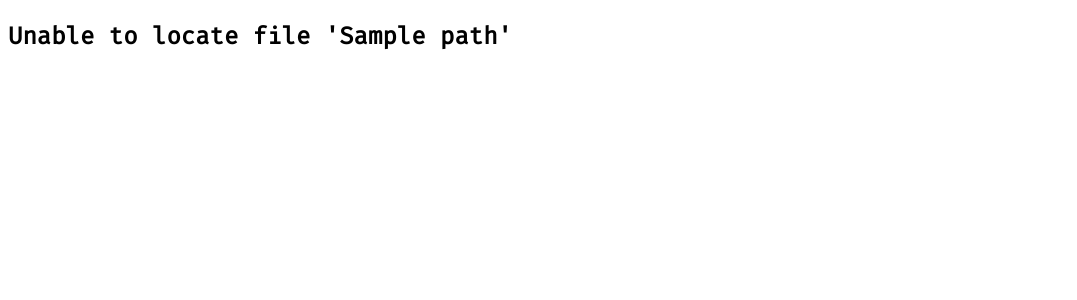
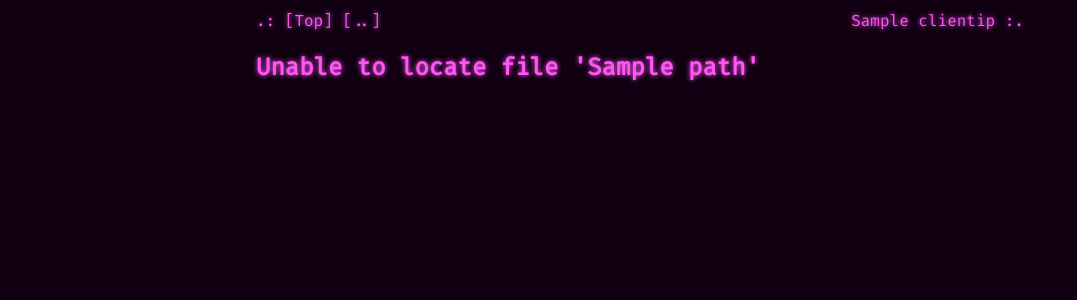
Before and after one commit to d3npa/universe2, a Flask app: template templates/error404.jinja in a window 1280 px wide. Shown: the top 300 px of the page, without its empty margins (0-1077 px from the left). Run offline with Flask 2, Linux system fonts and the light colour scheme; the template is opened without the code that fills it: most values are stand-ins (such as "Sample title", 1, 10 or a date in 2020).

Commit message:
Start theming

```diff
--- a/static/css/base.css
+++ b/static/css/base.css
@@ -1,5 +1,36 @@
-@import url('https://fonts.googleapis.com/css2?family=Fira+Code&display=swap');
+:root {
+	--background: #101;
+	--foreground: #ff55f4;
+}
+
+@font-face {
+	font-family: "Fira Code";
+	src: url(/ttf/FiraCode-Regular.ttf);
+}
+
+@font-face {
+	font-family: "Kosugi Maru";
+	src: url(/ttf/KosugiMaru-Regular.ttf);
+}
 
 body {
-	font-family: 'Fira Code', monospace;
+	font-family: 'Fira Code', 'Kosugi Maru', monospace;
+	max-width: 80ch;
+	background-color: var(--background);
+	color: var(--foreground);
+	text-shadow: 0px 0px 5px var(--foreground) !important;
+	margin: auto;
 }
+
+#navigation {
+	display: flex;
+	margin: 1ch 0ch;
+}
+
+#navigation .align-left {
+	text-align: left;
+}
+
+#navigation .align-right {
+	text-align: right;
+}
--- a/templates/base.jinja
+++ b/templates/base.jinja
@@ -6,6 +6,7 @@
 		<link rel='stylesheet' href='/css/base.css'>
 	</head>
 	<body>
+		{% include 'navigation.jinja' %}
 		{% block body %}
 		{{ body }}
 		{% endblock %}
--- /dev/null
+++ b/templates/navigation.jinja
@@ -0,0 +1,5 @@
+<div id='navigation'>
+    <div class='align-left'>.: [Top] [..]</div>
+    <div class='spacer' style='flex-grow: 1'></div>
+    <div class='align-right'>{{ clientip }} :.</div>
+</div>
--- a/universe.py
+++ b/universe.py
@@ -1,21 +1,37 @@
 import os
 from sys import argv
-from flask import Flask, send_from_directory, render_template, safe_join
+from flask import (
+	Flask, send_from_directory, render_template, safe_join, request
+)
 app = Flask(__name__)
 
 APP_ROOT = f'{os.path.dirname(__file__)}'
 STATIC_ROOT = APP_ROOT + '/static'
 FILES_ROOT = APP_ROOT + '/files'
 
+
+def remote_addr():
+	if 'X-Forwarded-For' in request.headers:
+		remote_addr = request.headers.getlist("X-Forwarded-For")[0].rpartition(' ')[-1]
+	else:
+		remote_addr = request.remote_addr or 'untrackable'
+	return remote_addr
+
+
 @app.route('/css/<path:stylesheet>')
 def serve_css(stylesheet):
 	return send_from_directory(f'{STATIC_ROOT}/css', stylesheet)
+
+@app.route('/ttf/<path:fontfile>')
+def serve_ttf(fontfile):
+	return send_from_directory(f'{STATIC_ROOT}/ttf', fontfile)
 
 @app.route('/')
 @app.route('/<path:file>')
 def serve_file(file='index'):
 	path = safe_join(FILES_ROOT, file)
 	if not os.path.exists(path):
-		return render_template('error404.jinja', title='404', path=path)
+		return render_template('error404.jinja', title='404', path=file)
 	with open(path, 'r', encoding='utf-8') as fp:
-		return render_template('base.jinja', title=path, body=fp.read())
+		basename = os.path.basename(path)
+		return render_template('base.jinja', title=basename, body=fp.read(), clientip=remote_addr())
```
Also changed, not shown: static/ttf/FiraCode-Regular.ttf (added), 2 other files.
